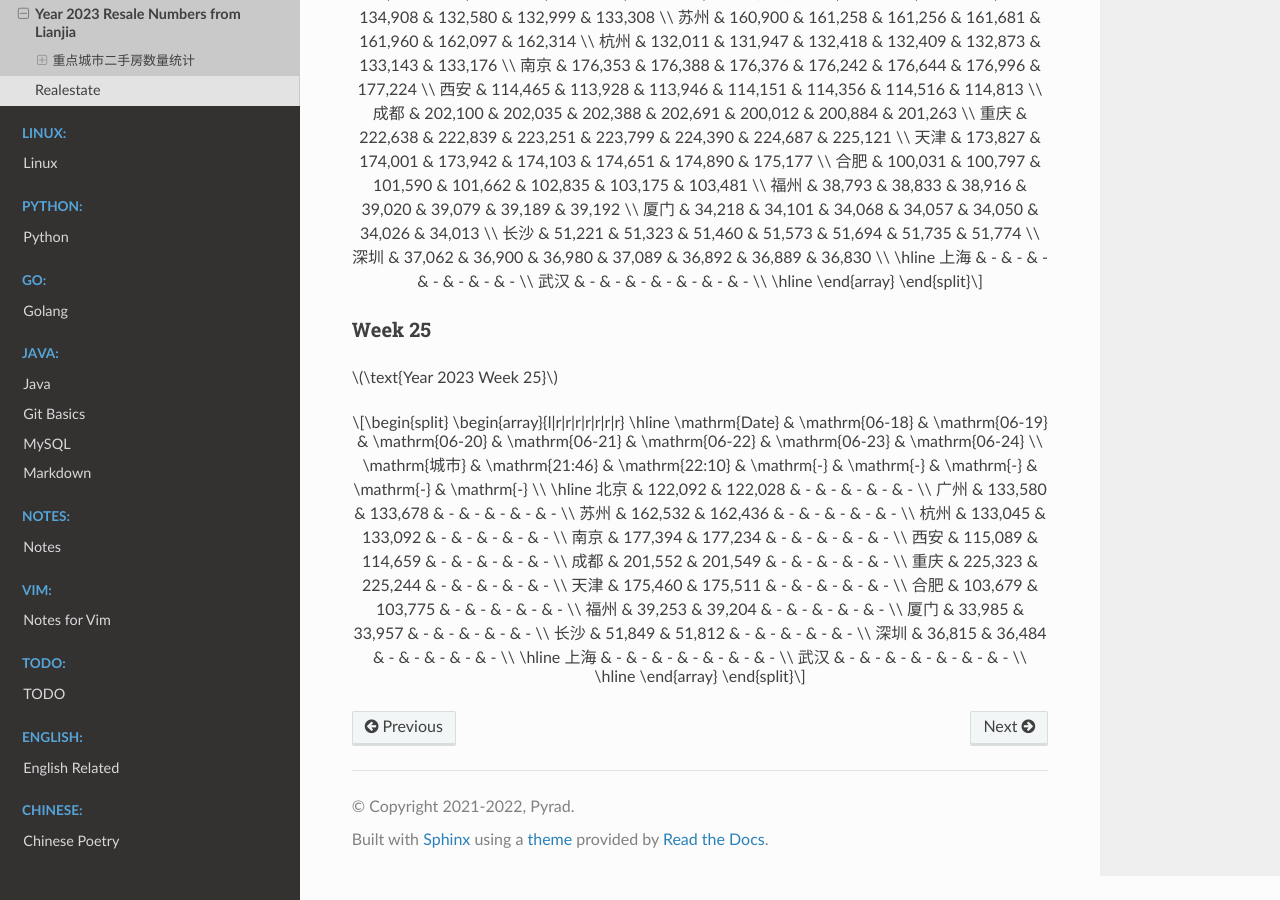
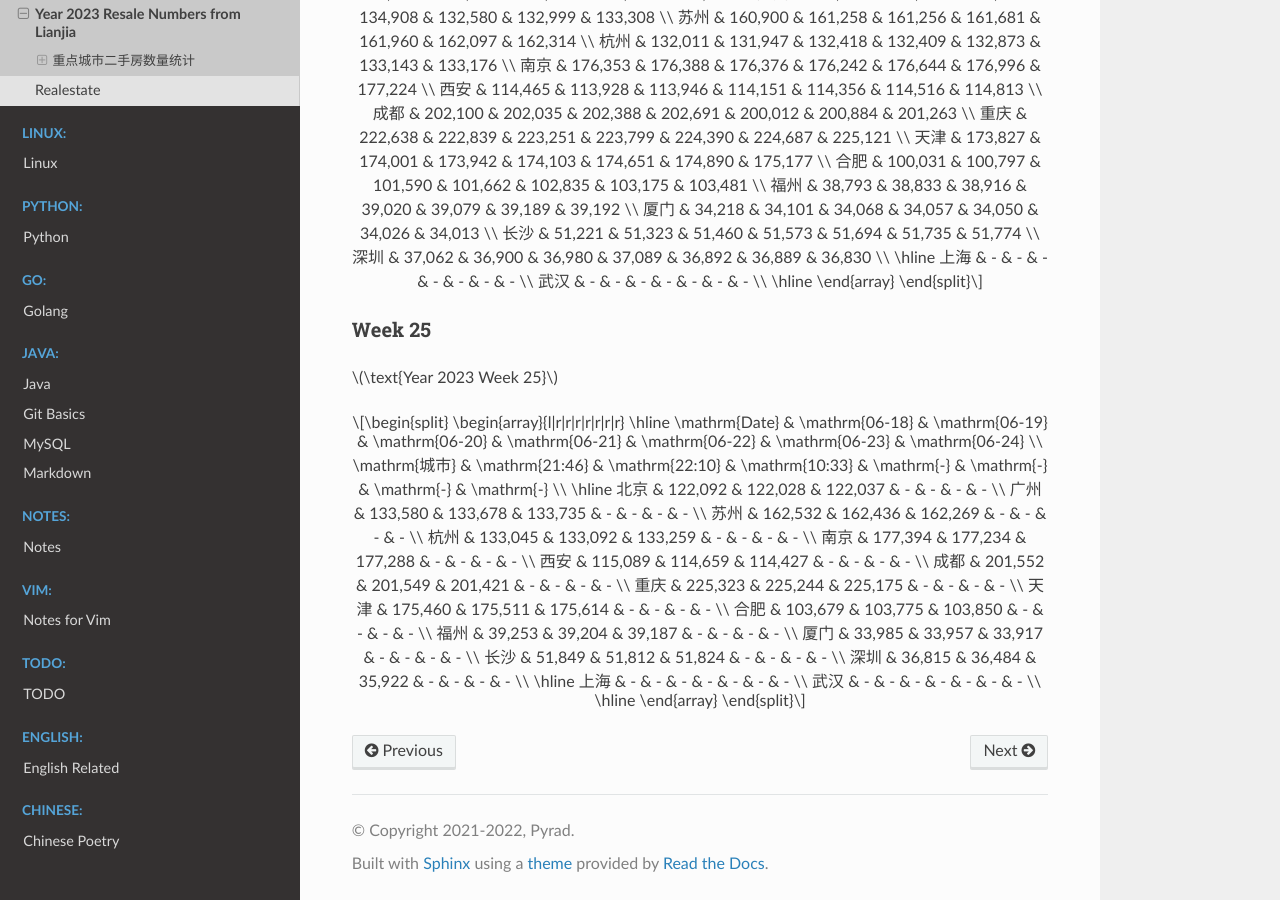
Before and after one commit to Pyrad/pyradnotes, a Sphinx documentation site: the page built from source/RealEstate/resalenumbers2023.md, in a window 1280 px wide and 900 px high, scrolled down 7246 px. Built offline with Sphinx 7.4.7 and the Read the Docs theme 2.0.0, drawn with Linux system fonts in a browser that asks for light colours; a script that is not in the unit is left out.

Commit message:
Realestate Update resale numbers 2023-06-20 10:33

```diff
--- a/source/RealEstate/resalenumbers2023.md
+++ b/source/RealEstate/resalenumbers2023.md
@@ -514,22 +514,22 @@ $$
 \begin{array}{l|r|r|r|r|r|r|r}
 \hline
 \mathrm{Date} & \mathrm{06-18} & \mathrm{06-19} & \mathrm{06-20} & \mathrm{06-21} & \mathrm{06-22} & \mathrm{06-23} & \mathrm{06-24} \\
-\mathrm{城市} & \mathrm{21:46} & \mathrm{22:10} & \mathrm{-} & \mathrm{-} & \mathrm{-} & \mathrm{-} & \mathrm{-} \\
+\mathrm{城市} & \mathrm{21:46} & \mathrm{22:10} & \mathrm{10:33} & \mathrm{-} & \mathrm{-} & \mathrm{-} & \mathrm{-} \\
 \hline
-北京 & 122,092 & 122,028 & - & - & - & - & - \\
-广州 & 133,580 & 133,678 & - & - & - & - & - \\
-苏州 & 162,532 & 162,436 & - & - & - & - & - \\
-杭州 & 133,045 & 133,092 & - & - & - & - & - \\
-南京 & 177,394 & 177,234 & - & - & - & - & - \\
-西安 & 115,089 & 114,659 & - & - & - & - & - \\
-成都 & 201,552 & 201,549 & - & - & - & - & - \\
-重庆 & 225,323 & 225,244 & - & - & - & - & - \\
-天津 & 175,460 & 175,511 & - & - & - & - & - \\
-合肥 & 103,679 & 103,775 & - & - & - & - & - \\
-福州 & 39,253 & 39,204 & - & - & - & - & - \\
-厦门 & 33,985 & 33,957 & - & - & - & - & - \\
-长沙 & 51,849 & 51,812 & - & - & - & - & - \\
-深圳 & 36,815 & 36,484 & - & - & - & - & - \\
+北京 & 122,092 & 122,028 & 122,037 & - & - & - & - \\
+广州 & 133,580 & 133,678 & 133,735 & - & - & - & - \\
+苏州 & 162,532 & 162,436 & 162,269 & - & - & - & - \\
+杭州 & 133,045 & 133,092 & 133,259 & - & - & - & - \\
+南京 & 177,394 & 177,234 & 177,288 & - & - & - & - \\
+西安 & 115,089 & 114,659 & 114,427 & - & - & - & - \\
+成都 & 201,552 & 201,549 & 201,421 & - & - & - & - \\
+重庆 & 225,323 & 225,244 & 225,175 & - & - & - & - \\
+天津 & 175,460 & 175,511 & 175,614 & - & - & - & - \\
+合肥 & 103,679 & 103,775 & 103,850 & - & - & - & - \\
+福州 & 39,253 & 39,204 & 39,187 & - & - & - & - \\
+厦门 & 33,985 & 33,957 & 33,917 & - & - & - & - \\
+长沙 & 51,849 & 51,812 & 51,824 & - & - & - & - \\
+深圳 & 36,815 & 36,484 & 35,922 & - & - & - & - \\
 \hline
 上海 & - & - & - & - & - & - & - \\
 武汉 & - & - & - & - & - & - & - \\
```
Also changed, not shown: 1 other file.
